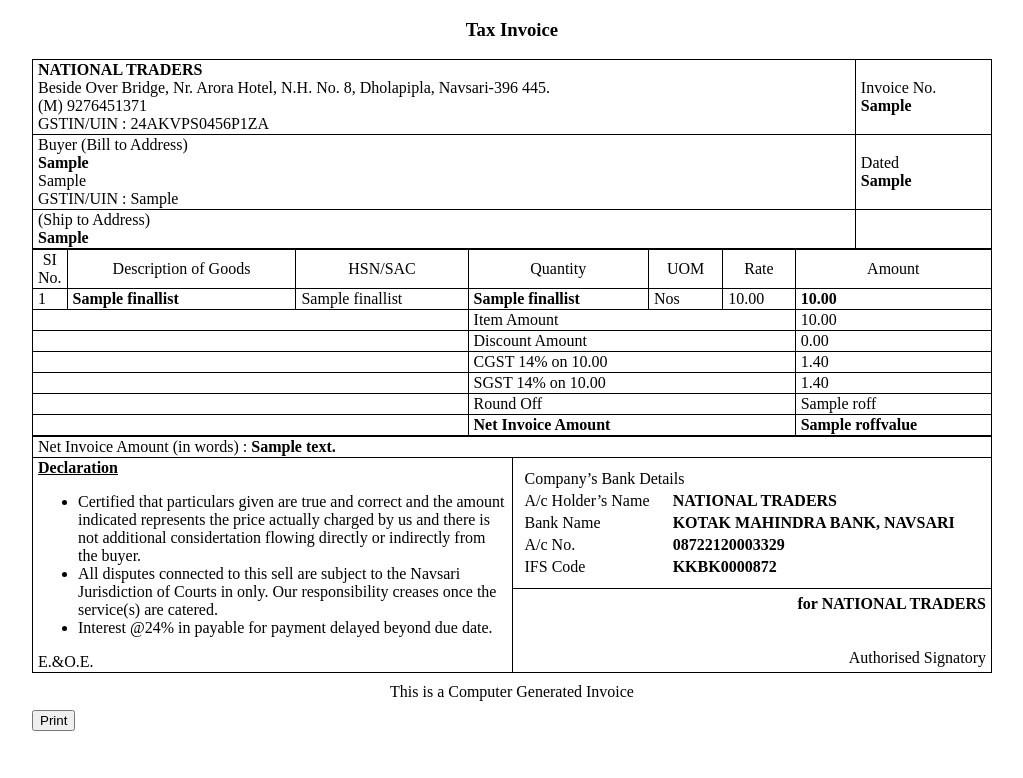
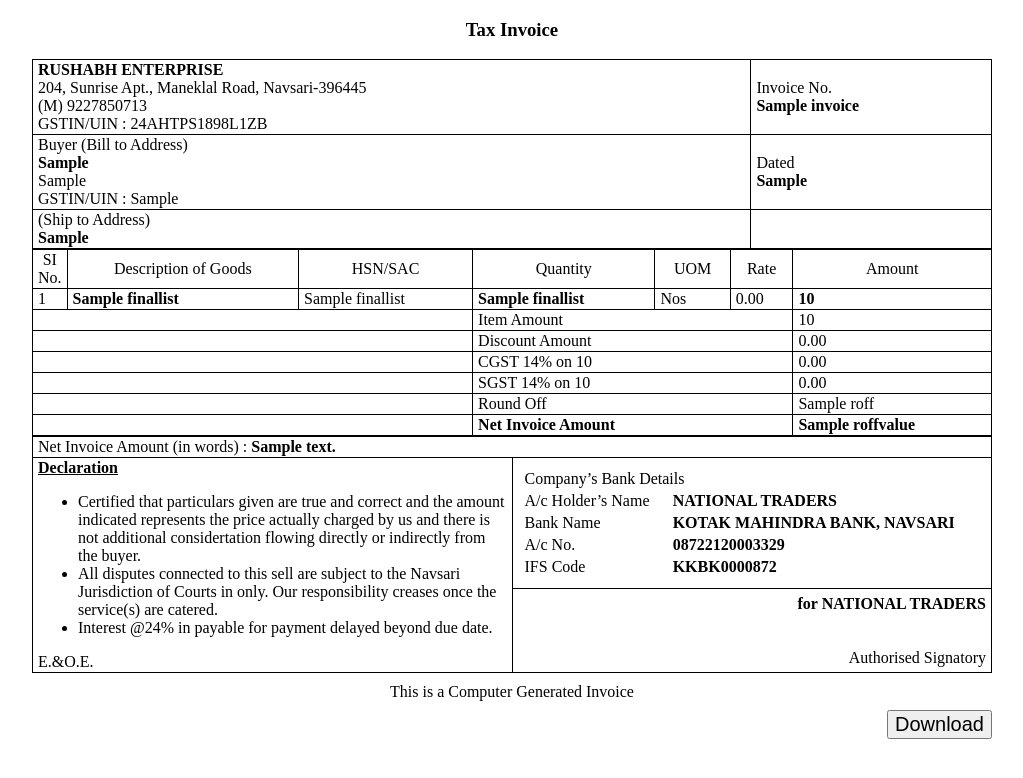
Before and after one commit to shahsapnil/nationaltraders, a Flask app: template templates/invoice.html in a window 1280 px wide. Shown: the top 778 px of the page, without its empty margins (128-1151 px from the left). Run offline with Flask 3, Linux system fonts and the light colour scheme; the template is opened without the code that fills it: most values are stand-ins (such as "Sample title", 1, 10 or a date in 2020); some libraries are stand-ins or nearby versions.

Commit message:
Add files via upload

```diff
--- a/templates/invoice.html
+++ b/templates/invoice.html
@@ -36,6 +36,10 @@
         .wid{
             width: 75%;
         }
+        .btn{
+            font-size: 20px;
+            float: right;
+        }
     </style>
     <script>
         window.onload = function () {
@@ -47,16 +51,13 @@
             var opt = {
                 margin: [0,-20,0,-20],
                 filename: 'myfile.pdf',
-                image: { type: 'png', quality: 0.98 },
-                html2canvas: { scale: 1 , logging:true , dpi:192 , letterRendering:true },
+                image: { type: 'png', quality: 0.50 },
+                html2canvas: { scale: 1.5 , logging:true , dpi:192 , letterRendering:true },
                 jsPDF: { unit: 'mm', format: 'a4', orientation: 'portrait' }
             };
             html2pdf().from(invoice).set(opt).save();
         })
 }
-function printp(){
-    window.print();
-};
     </script>
     <script src="https://cdnjs.cloudflare.com/ajax/libs/html2pdf.js/0.9.2/html2pdf.bundle.js"></script>
 </head>
@@ -65,31 +66,40 @@ function printp(){
     <table width=100% class="bordor">
         <tr>
             <td>
-                <b>NATIONAL TRADERS</b> <br>
-                Beside Over Bridge, Nr. Arora Hotel, N.H. No. 8, Dholapipla, Navsari-396 445. <br>(M) 9276451371 <br>
-                GSTIN/UIN : 24AKVPS0456P1ZA
+                {% if key=='national' %}
+                    <b>NATIONAL TRADERS</b> <br>
+                    Beside Over Bridge, Nr. Arora Hotel, N.H. No. 8, Dholapipla, Navsari-396 445. <br>
+                    (M) 9276451371 <br>
+                    GSTIN/UIN : 24AKVPS0456P1ZA
+                {% else %}
+                    <b>RUSHABH ENTERPRISE</b> <br>
+                    204, Sunrise Apt., Maneklal Road, Navsari-396445 <br>
+                    (M) 9227850713 <br>
+                    GSTIN/UIN : 24AHTPS1898L1ZB
+                {% endif %}
+
             </td>
             <td colspan="2">
                 Invoice No. <br>
-                <b>{{list2[0]}}</b>
+                <b>{{invoice}}</b>
             </td>
         </tr>
         <tr>
             <td>
                 Buyer (Bill to Address) <br>
-                <b>{{list2[2]}}</b> <br>
-                {{list2[3]}} <br>
-                GSTIN/UIN : {{list2[5]}}
+                <b>{{list2[3]}}</b> <br>
+                {{list2[4]}} <br>
+                GSTIN/UIN : {{list2[6]}}
             </td>
             <td colspan="2">
                 Dated <br>
-                <b>{{list2[1]}}</b>
+                <b>{{list2[2]}}</b>
             </td>
         </tr>
         <tr>
             <td>
                 (Ship to Address) <br>
-                <b>{{list2[4]}}</b> <br>
+                <b>{{list2[5]}}</b> <br>
             </td>
             <td colspan="2"></td>
         </tr>
@@ -104,27 +114,20 @@ function printp(){
             <td>Rate</td>
             <td>Amount</td>
         </tr>
-        {% set count = namespace(value=1) %}
-        {% set rate = finallist[3]/1.28 %}
-        {% set total = rate*finallist[2] %}
+
         <tr>
-            <td>{{ count.value }}</td>
+            <td>{{1}}</td>
             <td><b>{{finallist[1]}}</b></td>
             <td>{{finallist[0]}}</td>
             <td><b>{{finallist[2]}}</b></td>
             <td>Nos</td>
             <td>{{'%0.2f'| format(rate|float)}}</td>
-            <td><b>{{'%0.2f'| format(total|float)}}</b></td>
+            <td><b>{{total}}</b></td>
         </tr>
-        {% set count.value = count.value + 1 %}
-        {% set cgst = (total*14)/100 %}
-        {% set sgst = (total*14)/100 %}
-        {% set final = total+cgst+sgst %}
-        {% set rofff = (final)|int %}
         <tr>
             <td colspan="3"></td>
             <td colspan="3">Item Amount</td>
-            <td>{{'%0.2f'| format(total|float)}}</td>
+            <td>{{total}}</td>
         </tr>
         <tr>
             <td colspan="3"></td>
@@ -133,12 +136,12 @@ function printp(){
         </tr>
         <tr>
             <td colspan="3"></td>
-            <td colspan="3">CGST 14% on {{'%0.2f'| format(total|float)}}</td>
+            <td colspan="3">CGST 14% on {{total}}</td>
             <td>{{'%0.2f'| format(cgst|float)}}</td>
         </tr>
         <tr>
             <td colspan="3"></td>
-            <td colspan="3">SGST 14% on {{'%0.2f'| format(total|float)}}</td>
+            <td colspan="3">SGST 14% on {{total}}</td>
             <td>{{'%0.2f'| format(sgst|float)}}</td>
         </tr>
         <tr>
@@ -201,6 +204,6 @@ function printp(){
 <div class="center">
 <p>This is a Computer Generated Invoice</p>
 </div>
-<button class="btn btn-info" id="download" >Print</button>
+<button class="btn btn-info" id="download" >Download</button>
 </body>
 </html>
```
